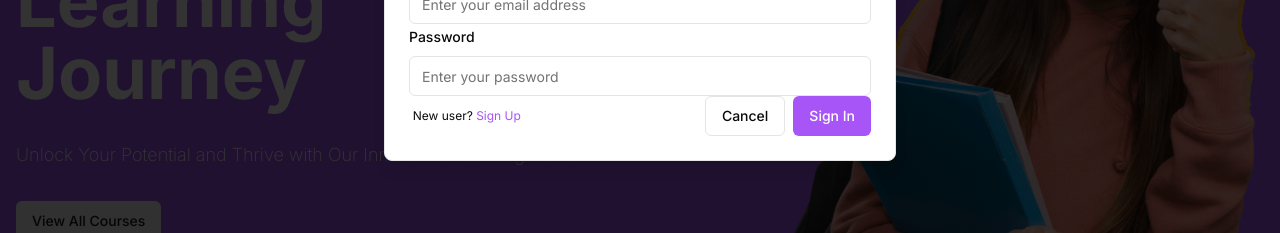
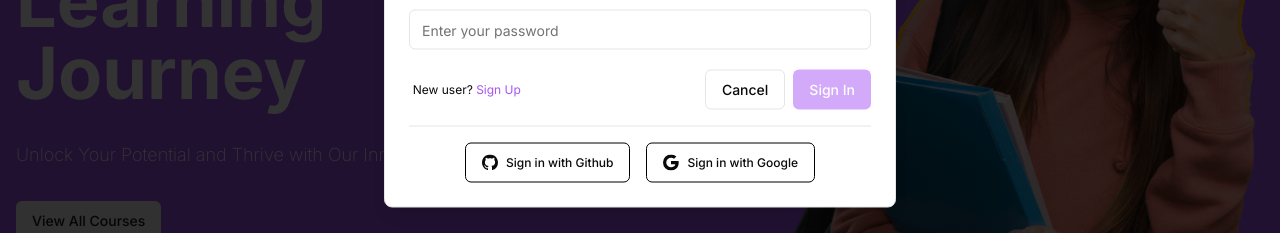
Before and after one commit to mmaazkhanhere/acadam-pro, a Next.js app: page / in a window 1280 px wide. Both pictures are taken after a click on the button "Join Us". Shown: the part 374-607 px from the top of the page. Built offline with nearby package versions, Linux system fonts and the light colour scheme; no server answers.

Commit message:
adding social auth button in sign in modal

```diff
--- /dev/null
+++ b/components/auth-social-button.tsx
@@ -0,0 +1,25 @@
+
+import { IconType } from "react-icons"
+import { Button } from "./ui/button";
+
+type Props = {
+    icon: IconType;
+    onClick: () => void;
+    label: string
+}
+
+const AuthSocialButton = ({ icon: Icon, onClick, label }: Props) => {
+    return (
+        <Button
+            type="button"
+            onClick={onClick}
+            className="flex justify-center gap-x-2 border-black text-xs"
+            variant='outline'
+        >
+            <Icon className="w-4 h-4" />
+            {label}
+        </Button>
+    )
+}
+
+export default AuthSocialButton
--- a/components/sign-in-button.tsx
+++ b/components/sign-in-button.tsx
@@ -28,7 +28,13 @@
 import SignUpButton from "./sign-up-button"
 import { signIn } from "next-auth/react"
 import { useToast } from "./ui/use-toast"
-import { useRouter } from "next/navigation"
+import { redirect, useRouter } from "next/navigation"
+import { Button } from "./ui/button"
+import { Separator } from "@/components/ui/separator"
+import AuthSocialButton from "./auth-social-button"
+
+import { BsGithub, BsGoogle } from 'react-icons/bs';
+
 
 
 const formSchema = z.object({
@@ -76,6 +82,23 @@
                 variant: 'destructive'
             })
         }
+    }
+
+    const socialAction = (action: string) => {
+        signIn(action).then((callback) => {
+            if (callback?.error) {
+                toast({
+                    title: 'Invalid credentials',
+                    variant: 'destructive'
+                })
+            }
+            if (callback?.ok && !callback.error) {
+                toast({
+                    title: 'Successful Login',
+
+                })
+            }
+        })
     }
 
     return (
@@ -131,14 +154,18 @@
 
                                 />
 
-                                <AlertDialogFooter className="flex justify-between w-full items-center">
-                                    <button className="text-xs mr-44">
+                                <AlertDialogFooter className="flex justify-between w-full items-center lg:mt-5">
+                                    <button className="text-xs lg:mr-44">
                                         New user? <SignUpButton />
                                     </button>
 
-                                    <AlertDialogCancel>Cancel</AlertDialogCancel>
+                                    <AlertDialogCancel disabled={isSubmitting}>
+                                        Cancel
+                                    </AlertDialogCancel>
+
                                     <AlertDialogAction
                                         type="submit"
+                                        disabled={!isValid || isSubmitting}
                                     >
                                         Sign In
                                     </AlertDialogAction>
@@ -149,6 +176,23 @@
                     </div>
                 </AlertDialogHeader>
 
+
+                <Separator />
+
+                <div className="justify-center flex gap-x-4">
+                    <AuthSocialButton
+                        icon={BsGithub}
+                        onClick={() => socialAction('github')}
+                        label="Sign in with Github"
+                    />
+
+                    <AuthSocialButton
+                        icon={BsGoogle}
+                        onClick={() => socialAction('google')}
+                        label="Sign in with Google"
+                    />
+                </div>
+
             </AlertDialogContent>
         </AlertDialog>
     )
--- a/components/sign-up-button.tsx
+++ b/components/sign-up-button.tsx
@@ -67,6 +67,8 @@
             role: ""
         },
     })
+
+    const { isSubmitting, isValid } = form.formState
 
     return (
         <AlertDialog>
@@ -185,18 +187,33 @@
                                     )}
 
                                 />
+
+                                <AlertDialogFooter>
+                                    <AlertDialogCancel>Cancel</AlertDialogCancel>
+                                    <AlertDialogAction
+                                        type="submit"
+                                        disabled={!isValid || isSubmitting}
+                                    >
+                                        Sign Up
+                                    </AlertDialogAction>
+                                </AlertDialogFooter>
+
                             </form>
                         </Form>
                     </div>
                 </AlertDialogHeader>
+
                 <AlertDialogFooter>
-                    <AlertDialogCancel>Cancel</AlertDialogCancel>
+                    <AlertDialogCancel>
+                        Cancel
+                    </AlertDialogCancel>
                     <AlertDialogAction
                         type="submit"
                     >
                         Sign In
                     </AlertDialogAction>
                 </AlertDialogFooter>
+
             </AlertDialogContent>
         </AlertDialog>
     )
--- /dev/null
+++ b/components/ui/separator.tsx
@@ -0,0 +1,31 @@
+"use client"
+
+import * as React from "react"
+import * as SeparatorPrimitive from "@radix-ui/react-separator"
+
+import { cn } from "@/lib/utils"
+
+const Separator = React.forwardRef<
+  React.ElementRef<typeof SeparatorPrimitive.Root>,
+  React.ComponentPropsWithoutRef<typeof SeparatorPrimitive.Root>
+>(
+  (
+    { className, orientation = "horizontal", decorative = true, ...props },
+    ref
+  ) => (
+    <SeparatorPrimitive.Root
+      ref={ref}
+      decorative={decorative}
+      orientation={orientation}
+      className={cn(
+        "shrink-0 bg-border",
+        orientation === "horizontal" ? "h-[1px] w-full" : "h-full w-[1px]",
+        className
+      )}
+      {...props}
+    />
+  )
+)
+Separator.displayName = SeparatorPrimitive.Root.displayName
+
+export { Separator }
--- a/package.json
+++ b/package.json
@@ -19,6 +19,7 @@
     "@radix-ui/react-dropdown-menu": "^2.0.6",
     "@radix-ui/react-label": "^2.0.2",
     "@radix-ui/react-select": "^2.0.0",
+    "@radix-ui/react-separator": "^1.0.3",
     "@radix-ui/react-slot": "^1.0.2",
     "@radix-ui/react-toast": "^1.1.5",
     "bcryptjs": "^2.4.3",
@@ -31,6 +32,7 @@
     "react": "^18",
     "react-dom": "^18",
     "react-hook-form": "^7.51.4",
+    "react-icons": "^5.2.1",
     "tailwind-merge": "^2.3.0",
     "tailwindcss-animate": "^1.0.7",
     "zod": "^3.23.6"
```
Also changed, not shown: 1 other file (tests, documents, lock files or other folders).
